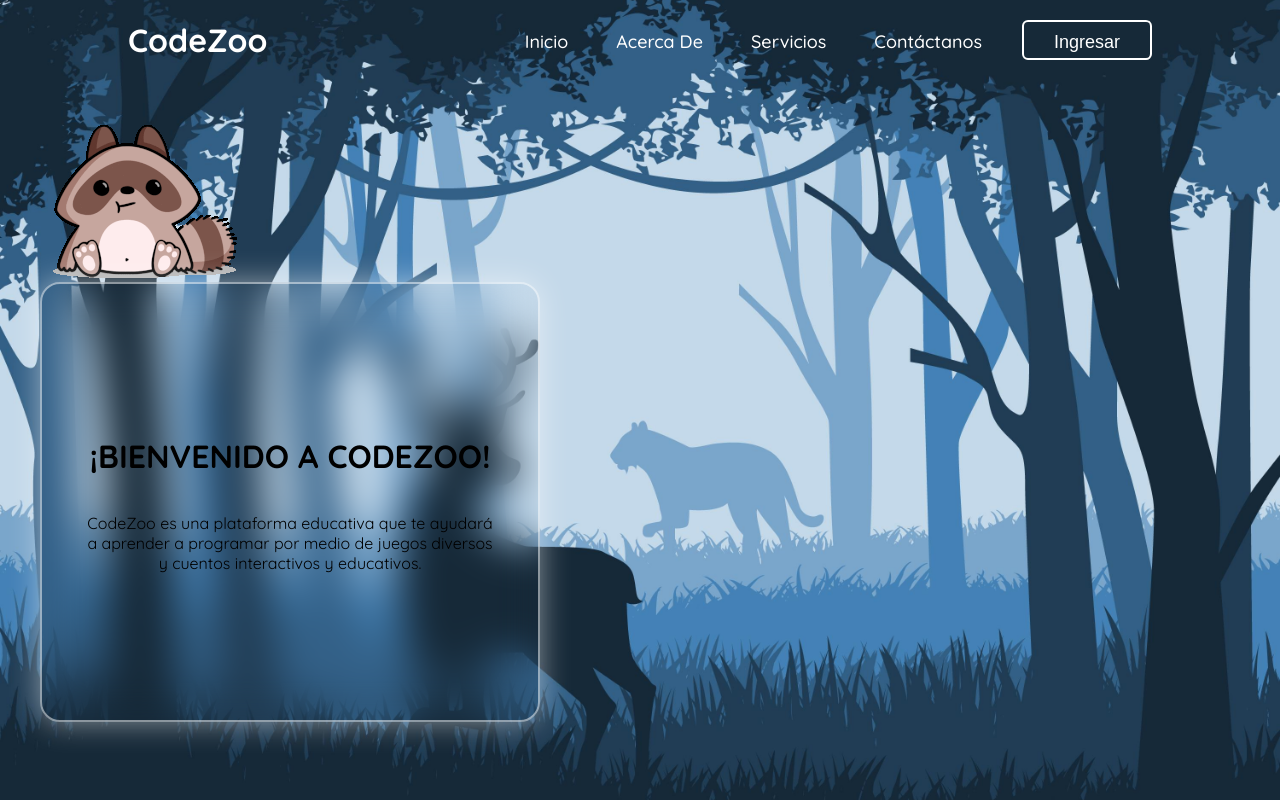
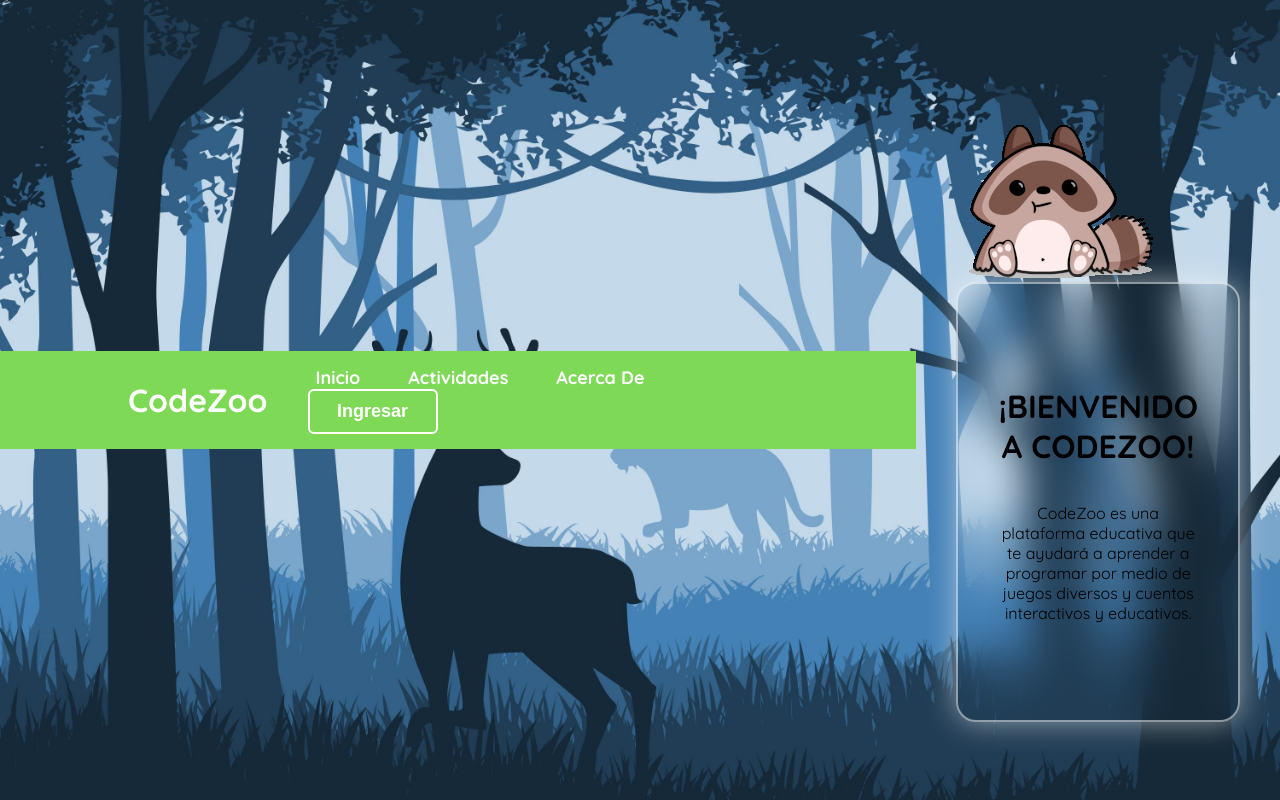
Before and after one commit to esracontrerasor/CodeZoo, a React (Vite) app: page / in a window 1280 px wide. Built offline with nearby package versions, Linux system fonts and the light colour scheme.

Commit message:
ajustes en el navbar

```diff
--- a/src/components/navbar/Navbar.css
+++ b/src/components/navbar/Navbar.css
@@ -1,14 +1,10 @@
 .header {
-    position: fixed;
-    top: 0;
-    left: 0;
-    width: 100%;
-    padding: 20px 10%;
-    background: transparent;
     display: flex;
     justify-content: space-between;
     align-items: center;
-    z-index: 100;
+    background: #7ED957;
+    width: 100%;
+    padding: 15px 10%;
 }
 
 .logo {
@@ -22,14 +18,13 @@
      position: relative;
      font-size: 18px;
      color: #fff;
-     font-weight: 500;
+     font-weight: bold;
      margin-left: 48px;
      text-decoration: none;
 }
 
 .navbar button {
     width: 130px;
-    height: 40px;
     background: transparent;
     border: 2px solid #fff;
     outline: none;
@@ -37,7 +32,7 @@
     cursor: pointer;
     font-size: 18px;
     color: #fff;
-    font-weight: 500;
+    font-weight: bold;
     margin-left: 40px;
     transition: .5s;
 }
--- a/src/components/navbar/Navbar.jsx
+++ b/src/components/navbar/Navbar.jsx
@@ -9,10 +9,9 @@ const Navbar = ({onLoginClick}) => {
 
             <nav className="navbar">
                 <a href="/">Inicio</a>
+                <a href="/home">Actividades</a>
                 <a href="/info">Acerca De</a>
-                <a href="/home">Servicios</a>
-                <a href="/">Contáctanos</a>
-                <button class="btnLogin" onClick={onLoginClick}>Ingresar</button>
+                <button className="btnLogin" onClick={onLoginClick}>Ingresar</button>
             </nav>
         </header>
     );
```
